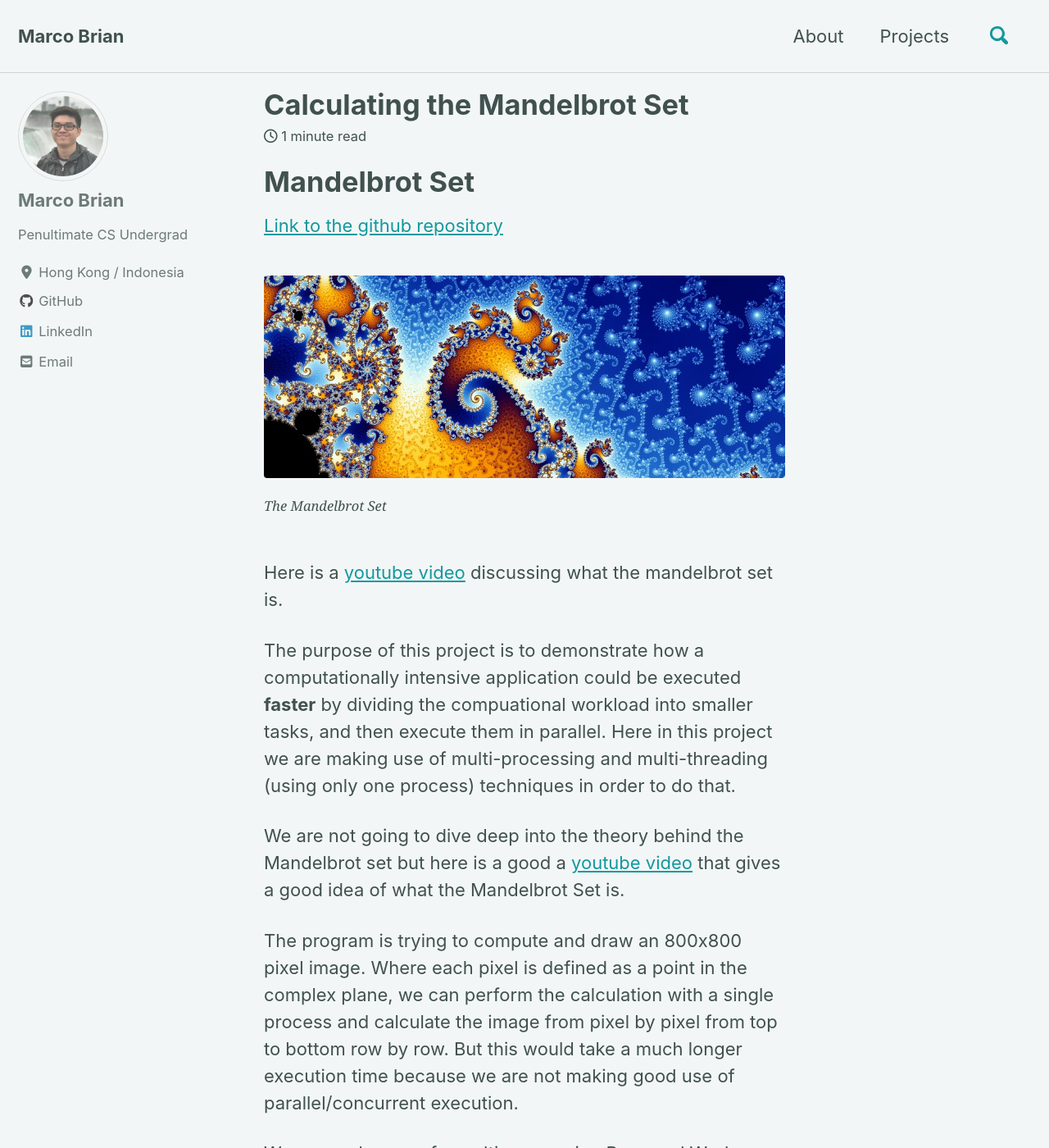
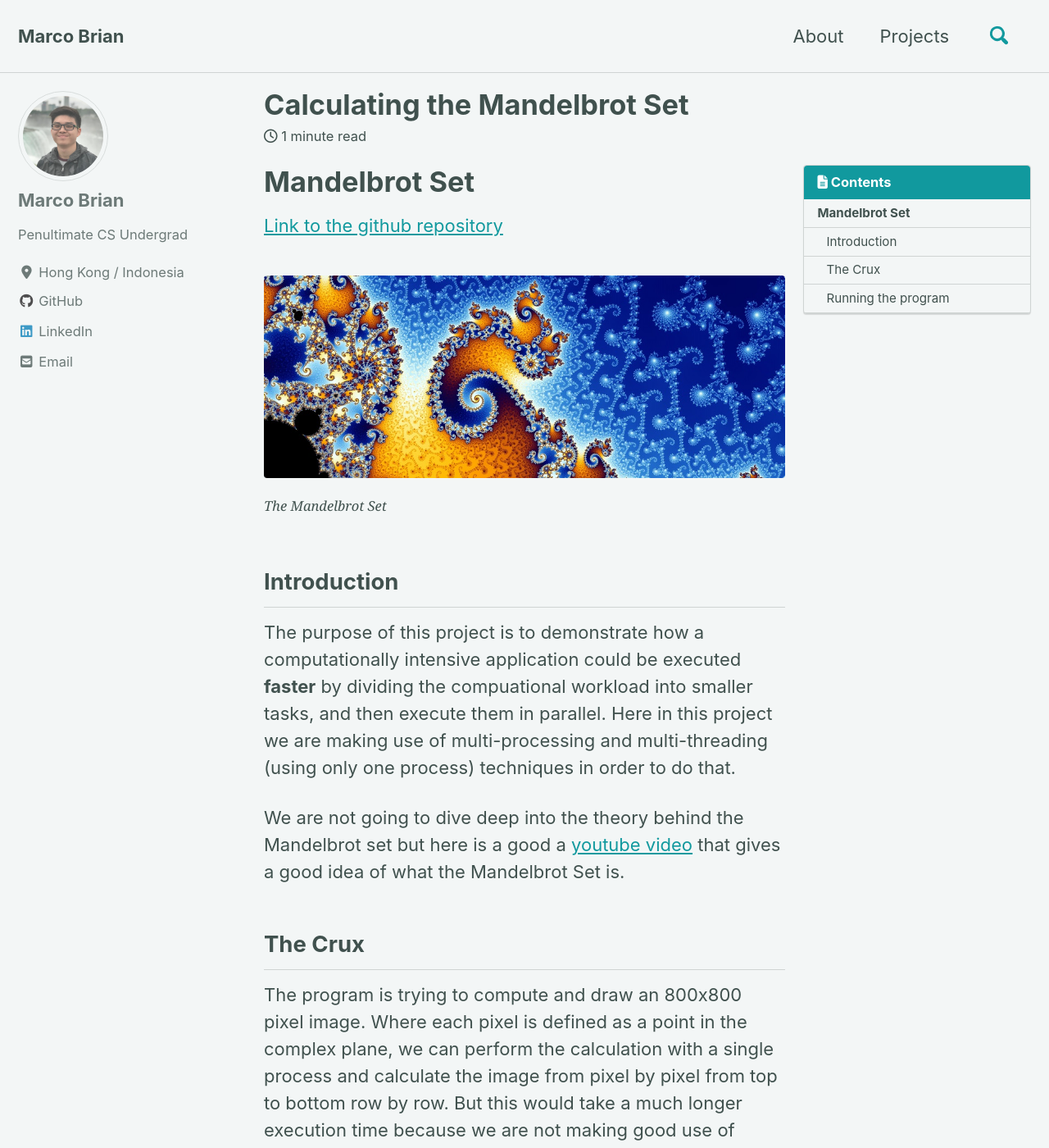
Before and after one commit to MarcoBrian/MarcoBrianJekyll, a Jekyll site: the page built from _posts/2019-11-15-mandelbrotset.md, in a window 1280 px wide and 1400 px high. Shown: the whole window at 82% size. Built offline with Jekyll 4.4.1, drawn with Linux system fonts in a browser that asks for light colours; cached includes are drawn as plain includes; nearby versions of some CDN libraries.

Commit message:
mandelbrot contents

```diff
--- a/_posts/2019-11-15-mandelbrotset.md
+++ b/_posts/2019-11-15-mandelbrotset.md
@@ -3,6 +3,8 @@ title: "Calculating the Mandelbrot Set"
 date: 2019-11-14
 tags: [operating systems, multithreading, multiprocessing, Unix]
 excerpt: "Mandelbrot set"
+toc: true
+toc_label: "Contents"
 ---
 
 # Mandelbrot Set
@@ -14,18 +16,20 @@ excerpt: "Mandelbrot set"
   <figcaption><i>The Mandelbrot Set</i></figcaption>
 </figure>
 
-Here is a [youtube video](https://www.youtube.com/watch?v=NGMRB4O922I) discussing what the mandelbrot set is.
-
+## Introduction
 
 The purpose of this project is to demonstrate how a computationally intensive application could be executed **faster** by dividing the compuational workload into smaller tasks, and then execute them in parallel. Here in this project we are making use of multi-processing and multi-threading (using only one process) techniques in order to do that.
 
 We are not going to dive deep into the theory behind the Mandelbrot set but here is a good a [youtube video](https://www.youtube.com/watch?v=NGMRB4O922I) that gives a good idea of what the Mandelbrot Set is.
 
 
+## The Crux
+
 The program is trying to compute and draw an 800x800 pixel image. Where each pixel is defined as a point in the complex plane, we  can perform the calculation with a single process and calculate the image from pixel by pixel from top to bottom row by row. But this would take a much longer execution time because we are not making good use of parallel/concurrent execution.
 
 We can make use of a multi-processing Boss and Worker model. The parent process (Boss) will create new child processes (Workers) and assign rows of pixels for the child processes to calculate. The child processes will calculate the rows assigned and return the data back to the parent process. These child processes would run parallel (if multiple cores available) and also be run concurrently. The way that the parent and the child processes communicate is that we are going to use Unix pipes for sending the data (we will discuss the structure soon) and using Signals for interprocess communications (reports to Boss that work is done so that Boss can assign more tasks to Worker if there are still tasks left)
 
+## Running the program
 
 Compile the C program
 {% highlight console %}
```
